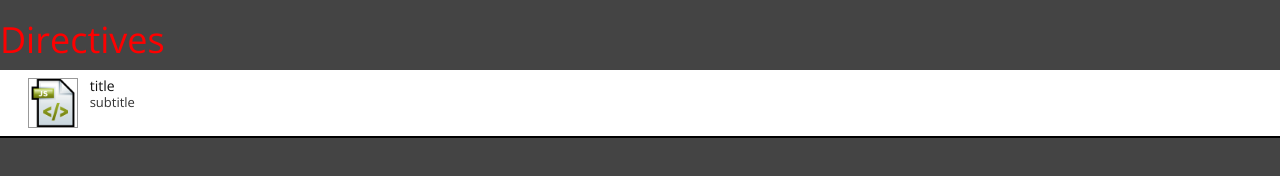
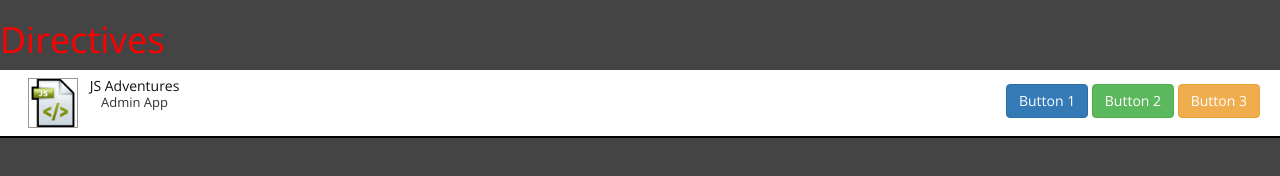
Before and after one commit to JesseSoldat/Angular-SPA-Course, a website: page index.html in a window 1280 px wide. Drawn offline with nearby package versions, Linux system fonts and the light colour scheme.

Commit message:
passing properties through the directive

```diff
--- a/ext-modules/framework/framework.css
+++ b/ext-modules/framework/framework.css
@@ -5,6 +5,10 @@
 }
 .title-area {
 	display: inline-block;
+	text-align: center;
+}
+.logo-area {
+	text-align: center;
 }
 .icon {
 	display: inline-block;
@@ -22,3 +26,20 @@
 	font-size: 13px;
 	margin-top: -13px;
 }
+.right-controls {
+	line-height: 60px;
+}
+.right-controls > div {
+	text-align: center;
+}
+@media screen and (min-width: 768px) {
+	.right-controls > div {
+		text-align: right;
+	}
+	/*.title-area {
+		text-align: left;
+	}*/
+	.logo-area {
+		text-align: left;
+	}
+}
--- a/ext-modules/framework/framework.html
+++ b/ext-modules/framework/framework.html
@@ -1,11 +1,18 @@
 <div class="title-bar">
-		<div class="logo-area">
-			<img class="icon" src="img/js.png" />
+	<div class="row">
+		<div class="logo-area col-sm-6">
+			<img class="icon" src="{{iconFile}}" />
 			<div class="title-area">
-				<p class="logo-title">title</p>
-				<p class="logo-subtitle">subtitle</p>
+				<p class="logo-title">{{title}}</p>
+				<p class="logo-subtitle">{{subtitle}}</p>
 			</div>
 		</div>
-		<div class="right-controls">
+		<div class="right-controls col-sm-6">
+			<div>
+				<button class="btn btn-primary">Button 1</button>
+				<button class="btn btn-success">Button 2</button>
+				<button class="btn btn-warning">Button 3</button>
+			</div>
 		</div>
+	</div>
 </div>
--- a/ext-modules/framework/frameworkModule.js
+++ b/ext-modules/framework/frameworkModule.js
@@ -5,6 +5,12 @@ angular.module('Framework', ['Menu', 'Dashboard'])
 }])
 .directive('framework', function() {
   return {
+  	transclude: false,
+  	scope: {
+  		title: '@',
+  		subtitle: '@',
+  		iconFile: '@'
+  	},
     // template: '<h1>Framework</h1>'
     templateUrl: 'ext-modules/framework/framework.html'
 
--- a/index.html
+++ b/index.html
@@ -2,10 +2,11 @@
 <html ng-app="app">
 <head>
 <meta charset="utf-8"/>
+<meta name="viewport" content="width=device-width, initial-scale=1.0">
+
 	<title>Angular SPA</title>
 
 <link href='https://fonts.googleapis.com/css?family=Open+Sans' rel='stylesheet' type='text/css'>
-
 
 <link rel="stylesheet" href="https://maxcdn.bootstrapcdn.com/bootstrap/3.3.6/css/bootstrap.min.css" integrity="sha384-1q8mTJOASx8j1Au+a5WDVnPi2lkFfwwEAa8hDDdjZlpLegxhjVME1fgjWPGmkzs7" crossorigin="anonymous">
 
@@ -18,7 +19,7 @@
 <h1>Directives</h1>
 <framework title="JS Adventures"
 		   subtitle="Admin App"
-		   icon-file="images/js.png"></framework>
+		   icon-file="img/js.png"></framework>
 
 
 
```
